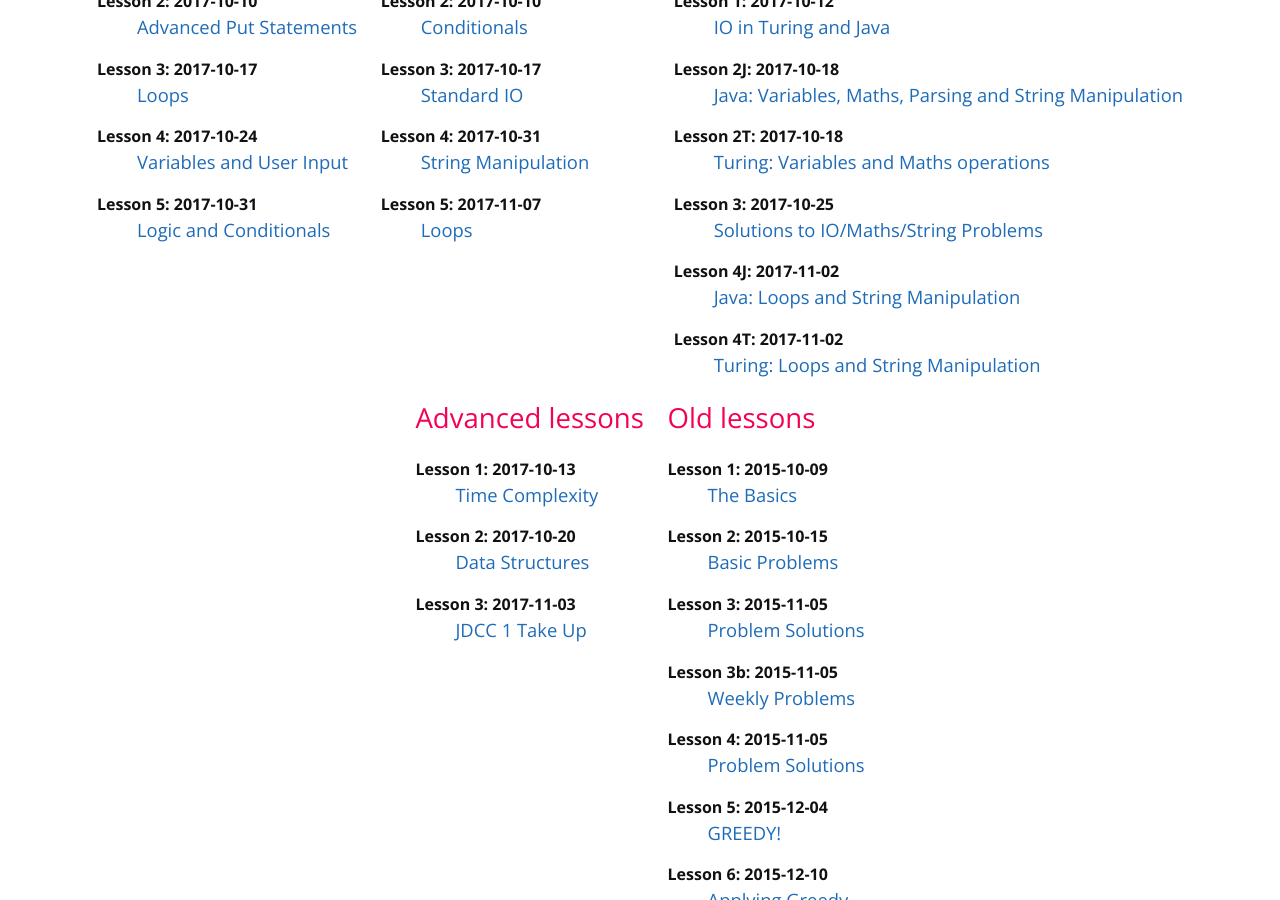
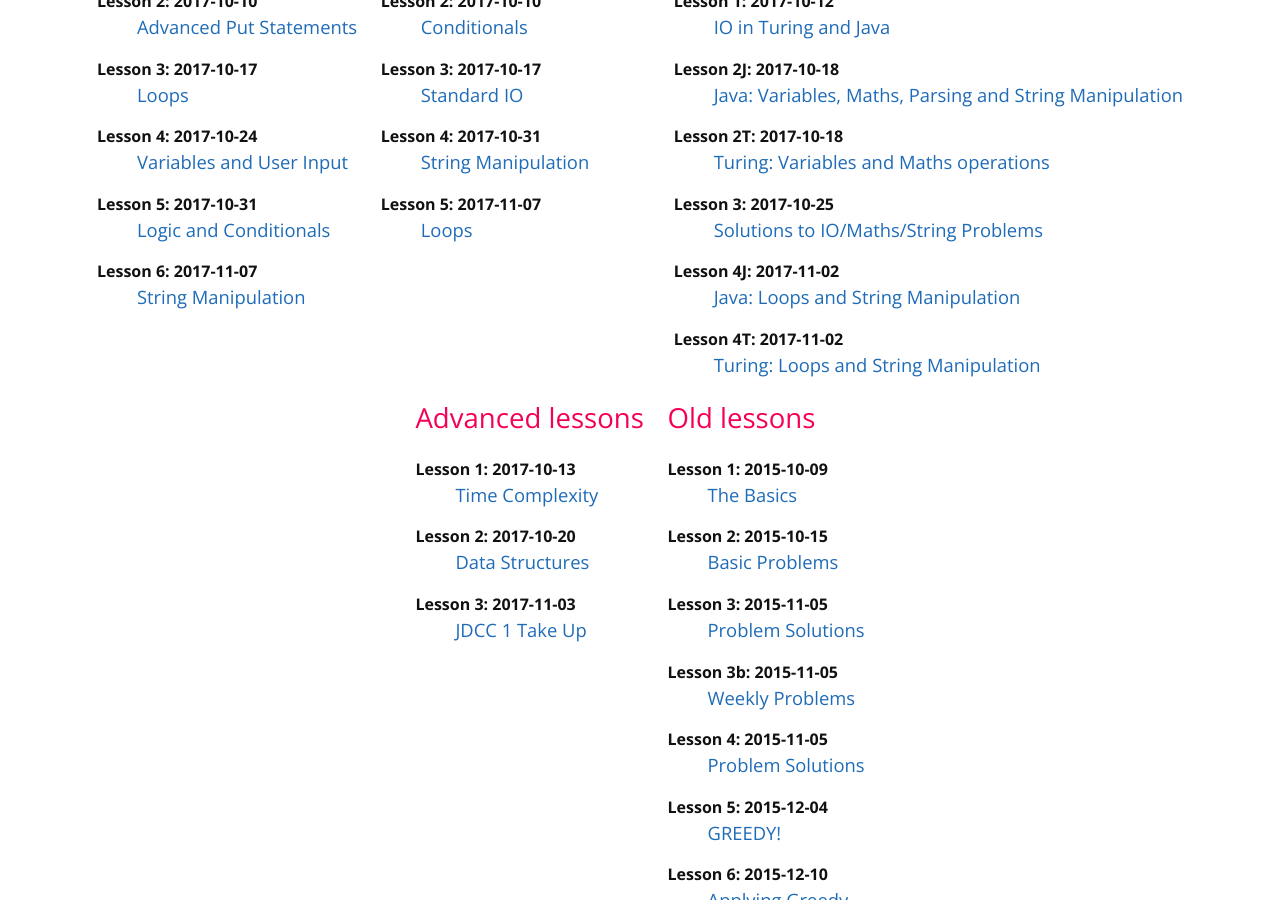
Before and after one commit to mcpt/mcpt.github.io, a Jekyll site: the page built from cpt.md, in a window 1280 px wide and 900 px high, scrolled down 694 px. Built offline with Jekyll 4.4.1, drawn with Linux system fonts in a browser that asks for light colours.

Commit message:
Upload junior lesson for Nov 7

```diff
--- a/_data/junior-lessons.yml
+++ b/_data/junior-lessons.yml
@@ -28,3 +28,8 @@
   date: 2017-10-31
   id: 5
   url: https://docs.google.com/presentation/d/1LJ0diHCQmEewUNQEUy5YoTCcvf3cXcppuG9rUGHrd8Q
+
+- title: String Manipulation
+  date: 2017-11-07
+  id: 6
+  url: https://docs.google.com/presentation/d/1aKMcSr_86IP7Tdw_FMqIooL8LwF7RThwiRyQzZzNpWg
```
